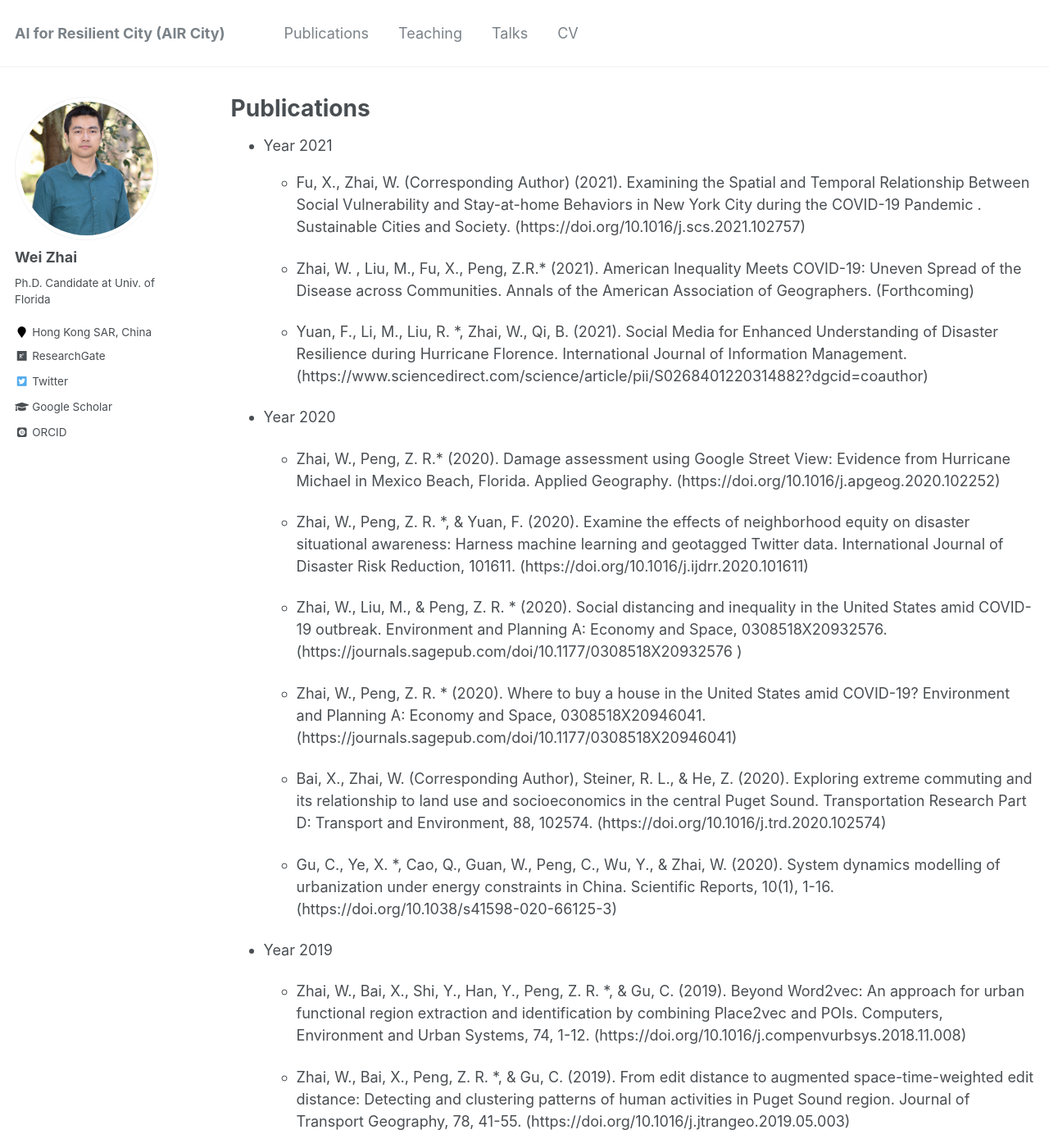
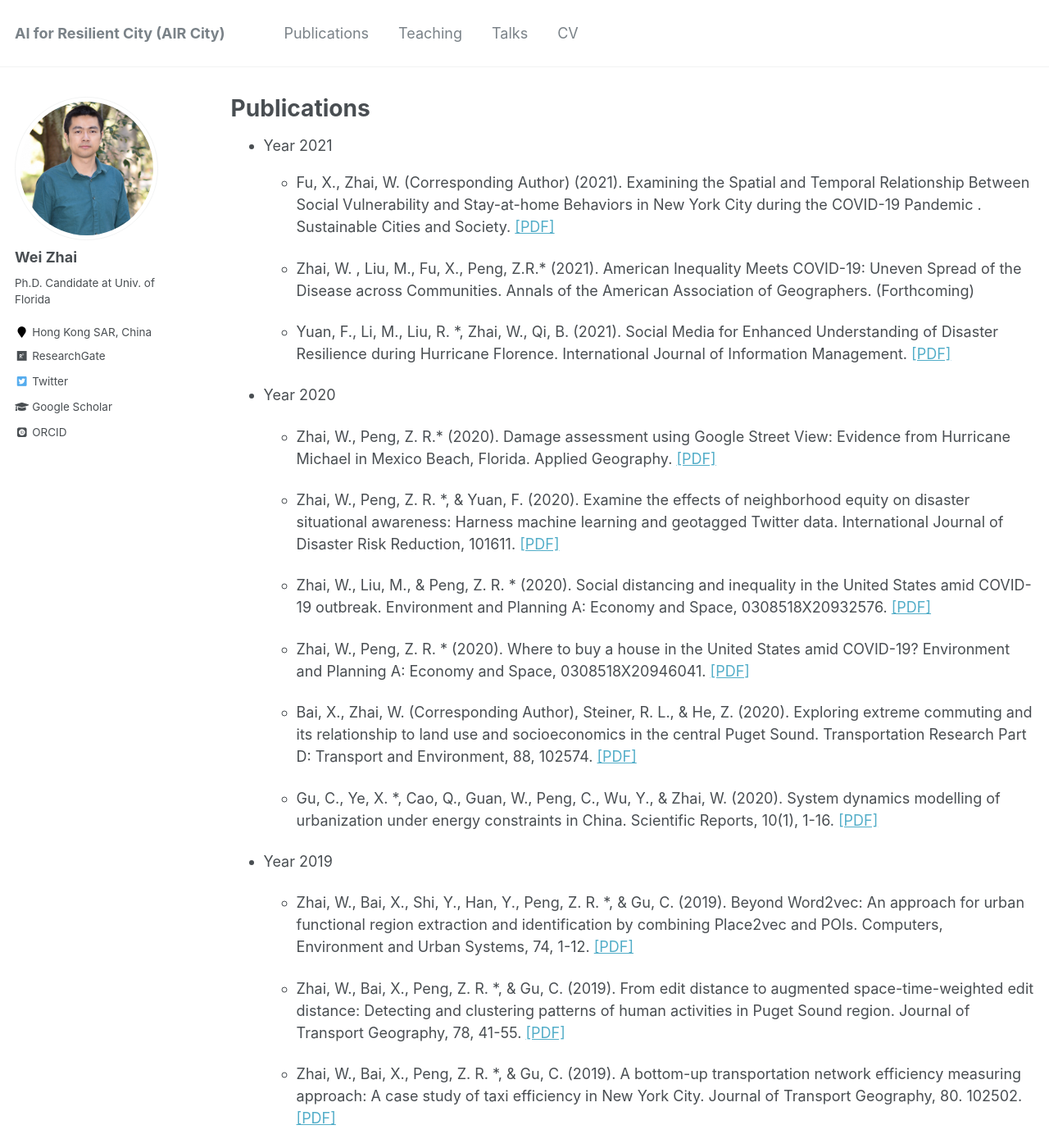
Before and after one commit to skywalkerzhai/weizhai.github.io, a Jekyll site: the page built from _pages/publications.md, in a window 1280 px wide and 1400 px high. Shown: the whole window at 82% size. Built offline with Jekyll 4.4.1, drawn with Linux system fonts in a browser that asks for light colours; some web fonts are replaced; some of the changed text lies outside the part shown.

Commit message:
Update publications.md

```diff
--- a/_pages/publications.md
+++ b/_pages/publications.md
@@ -6,32 +6,32 @@ author_profile: true
 ---
 
 * Year 2021
-  * Fu, X., Zhai, W. (Corresponding Author) (2021).  Examining the Spatial and Temporal Relationship Between Social Vulnerability and Stay-at-home Behaviors in New York City during the COVID-19 Pandemic . Sustainable Cities and Society. (https://doi.org/10.1016/j.scs.2021.102757)
+  * Fu, X., Zhai, W. (Corresponding Author) (2021).  Examining the Spatial and Temporal Relationship Between Social Vulnerability and Stay-at-home Behaviors in New York City during the COVID-19 Pandemic . Sustainable Cities and Society. [[PDF]](https://doi.org/10.1016/j.scs.2021.102757)
 
   * Zhai, W. , Liu, M., Fu, X., Peng, Z.R.* (2021). American Inequality Meets COVID-19: Uneven Spread of the Disease across Communities. Annals of the American Association of Geographers. (Forthcoming)
 
-  * Yuan, F., Li, M., Liu, R. *, Zhai, W., Qi, B. (2021). Social Media for Enhanced Understanding of Disaster Resilience during Hurricane Florence. International Journal of Information Management. (https://www.sciencedirect.com/science/article/pii/S0268401220314882?dgcid=coauthor)
+  * Yuan, F., Li, M., Liu, R. *, Zhai, W., Qi, B. (2021). Social Media for Enhanced Understanding of Disaster Resilience during Hurricane Florence. International Journal of Information Management. [[PDF]](https://www.sciencedirect.com/science/article/pii/S0268401220314882?dgcid=coauthor)
 
 
 * Year 2020
 
-  * Zhai, W., Peng, Z. R.* (2020). Damage assessment using Google Street View: Evidence from Hurricane Michael in Mexico Beach, Florida. Applied Geography. (https://doi.org/10.1016/j.apgeog.2020.102252)
+  * Zhai, W., Peng, Z. R.* (2020). Damage assessment using Google Street View: Evidence from Hurricane Michael in Mexico Beach, Florida. Applied Geography. [[PDF]](https://doi.org/10.1016/j.apgeog.2020.102252)
 
-  * Zhai, W., Peng, Z. R. *, & Yuan, F. (2020). Examine the effects of neighborhood equity on disaster situational awareness: Harness machine learning and geotagged Twitter data. International Journal of Disaster Risk Reduction, 101611. (https://doi.org/10.1016/j.ijdrr.2020.101611)
+  * Zhai, W., Peng, Z. R. *, & Yuan, F. (2020). Examine the effects of neighborhood equity on disaster situational awareness: Harness machine learning and geotagged Twitter data. International Journal of Disaster Risk Reduction, 101611. [[PDF]](https://doi.org/10.1016/j.ijdrr.2020.101611)
 
-  * Zhai, W., Liu, M., & Peng, Z. R. * (2020). Social distancing and inequality in the United States amid COVID-19 outbreak. Environment and Planning A: Economy and Space, 0308518X20932576. (https://journals.sagepub.com/doi/10.1177/0308518X20932576 )
+  * Zhai, W., Liu, M., & Peng, Z. R. * (2020). Social distancing and inequality in the United States amid COVID-19 outbreak. Environment and Planning A: Economy and Space, 0308518X20932576. [[PDF]](https://journals.sagepub.com/doi/10.1177/0308518X20932576 )
 
-  * Zhai, W., Peng, Z. R. * (2020). Where to buy a house in the United States amid COVID-19? Environment and Planning A: Economy and Space, 0308518X20946041. (https://journals.sagepub.com/doi/10.1177/0308518X20946041)
+  * Zhai, W., Peng, Z. R. * (2020). Where to buy a house in the United States amid COVID-19? Environment and Planning A: Economy and Space, 0308518X20946041. [[PDF]](https://journals.sagepub.com/doi/10.1177/0308518X20946041)
 
-  * Bai, X., Zhai, W. (Corresponding Author), Steiner, R. L., & He, Z. (2020). Exploring extreme commuting and its relationship to land use and socioeconomics in the central Puget Sound. Transportation Research Part D: Transport and Environment, 88, 102574. (https://doi.org/10.1016/j.trd.2020.102574)
+  * Bai, X., Zhai, W. (Corresponding Author), Steiner, R. L., & He, Z. (2020). Exploring extreme commuting and its relationship to land use and socioeconomics in the central Puget Sound. Transportation Research Part D: Transport and Environment, 88, 102574. [[PDF]](https://doi.org/10.1016/j.trd.2020.102574)
 
-  * Gu, C., Ye, X. *, Cao, Q., Guan, W., Peng, C., Wu, Y., & Zhai, W. (2020). System dynamics modelling of urbanization under energy constraints in China. Scientific Reports, 10(1), 1-16. (https://doi.org/10.1038/s41598-020-66125-3)
+  * Gu, C., Ye, X. *, Cao, Q., Guan, W., Peng, C., Wu, Y., & Zhai, W. (2020). System dynamics modelling of urbanization under energy constraints in China. Scientific Reports, 10(1), 1-16. [[PDF]](https://doi.org/10.1038/s41598-020-66125-3)
 
 
 * Year 2019
 
-  * Zhai, W., Bai, X., Shi, Y., Han, Y., Peng, Z. R. *, & Gu, C. (2019). Beyond Word2vec: An approach for urban functional region extraction and identification by combining Place2vec and POIs. Computers, Environment and Urban Systems, 74, 1-12. (https://doi.org/10.1016/j.compenvurbsys.2018.11.008)
+  * Zhai, W., Bai, X., Shi, Y., Han, Y., Peng, Z. R. *, & Gu, C. (2019). Beyond Word2vec: An approach for urban functional region extraction and identification by combining Place2vec and POIs. Computers, Environment and Urban Systems, 74, 1-12. [[PDF]](https://doi.org/10.1016/j.compenvurbsys.2018.11.008)
 
-  * Zhai, W., Bai, X., Peng, Z. R. *, & Gu, C. (2019). From edit distance to augmented space-time-weighted edit distance: Detecting and clustering patterns of human activities in Puget Sound region. Journal of Transport Geography, 78, 41-55. (https://doi.org/10.1016/j.jtrangeo.2019.05.003)
+  * Zhai, W., Bai, X., Peng, Z. R. *, & Gu, C. (2019). From edit distance to augmented space-time-weighted edit distance: Detecting and clustering patterns of human activities in Puget Sound region. Journal of Transport Geography, 78, 41-55. [[PDF]](https://doi.org/10.1016/j.jtrangeo.2019.05.003)
 
-  * Zhai, W., Bai, X., Peng, Z. R. *, & Gu, C. (2019). A bottom-up transportation network efficiency measuring approach: A case study of taxi efficiency in New York City. Journal of Transport Geography, 80. 102502. (https://doi.org/10.1016/j.jtrangeo.2019.102502)
+  * Zhai, W., Bai, X., Peng, Z. R. *, & Gu, C. (2019). A bottom-up transportation network efficiency measuring approach: A case study of taxi efficiency in New York City. Journal of Transport Geography, 80. 102502. [[PDF]](https://doi.org/10.1016/j.jtrangeo.2019.102502)
```
